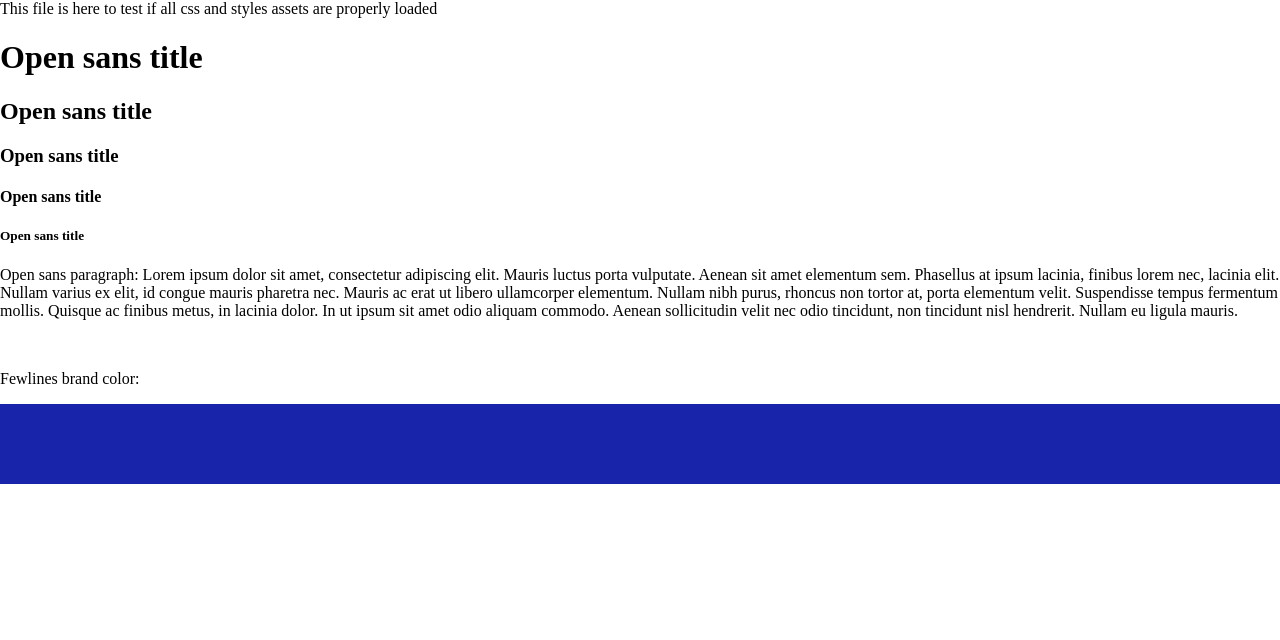
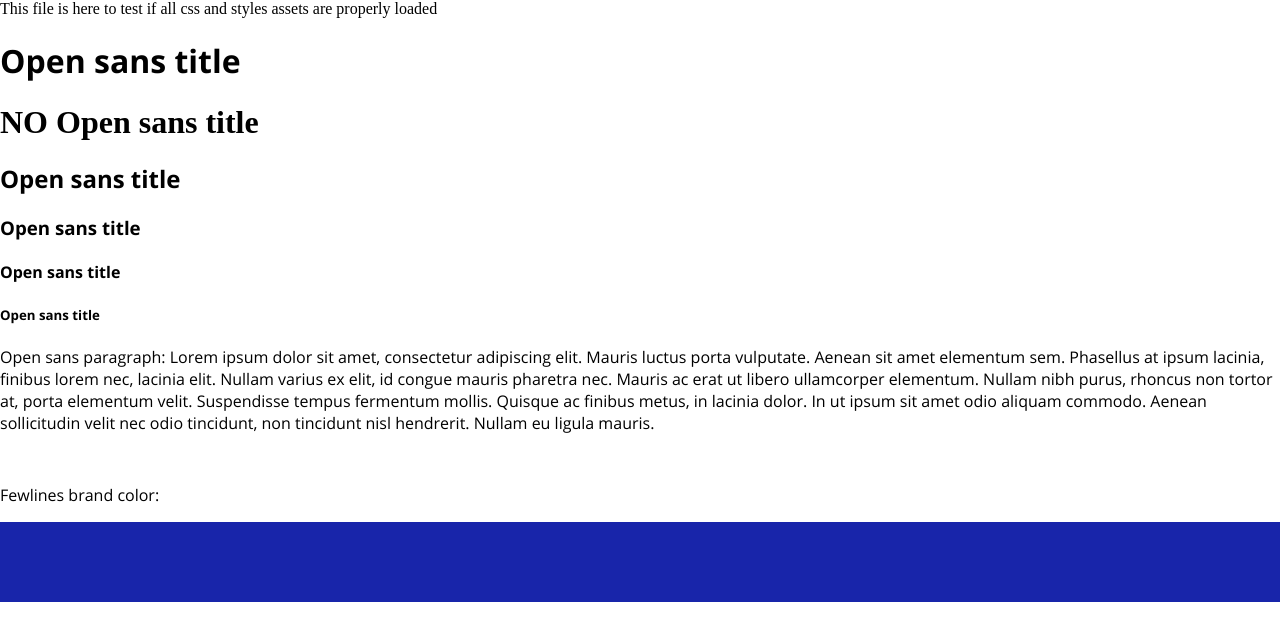
Before and after one commit to fewlinesco/fewlines-stylesheets, a website: page index.html in a window 1280 px wide. Drawn offline with Linux system fonts and the light colour scheme.

Commit message:
add class to elements in index.html

```diff
--- a/index.html
+++ b/index.html
@@ -24,19 +24,20 @@
 </head>
 <body>
   <p>This file is here to test if all css and styles assets are properly loaded</p>
-  <h1>Open sans title</h1>
-  <h2>Open sans title</h2>
-  <h3>Open sans title</h3>
-  <h4>Open sans title</h4>
-  <h5>Open sans title</h5>
-  <p>
+  <h1 class="open-font-test">Open sans title</h1>
+  <h1>NO Open sans title</h1>
+  <h2 class="open-font-test">Open sans title</h2>
+  <h3 class="open-font-test">Open sans title</h3>
+  <h4 class="open-font-test">Open sans title</h4>
+  <h5 class="open-font-test">Open sans title</h5>
+  <p class="open-font-test">
     Open sans paragraph: Lorem ipsum dolor sit amet, consectetur adipiscing elit. Mauris luctus porta vulputate. Aenean sit amet elementum sem. Phasellus at ipsum lacinia, finibus lorem nec, lacinia elit. Nullam varius ex elit, id congue mauris pharetra nec. Mauris ac erat ut libero ullamcorper elementum. Nullam nibh purus, rhoncus non tortor at, porta elementum velit. Suspendisse tempus fermentum mollis. Quisque ac finibus metus, in lacinia dolor. In ut ipsum sit amet odio aliquam commodo. Aenean sollicitudin velit nec odio tincidunt, non tincidunt nisl hendrerit. Nullam eu ligula mauris.
   </p>
 
   <br>
 
   <div>
-    <p>Fewlines brand color:</p>
+    <p class="open-font-test">Fewlines brand color:</p>
     <div class="fewlines-brand-color-box" />
   </div>
 </body>
```
